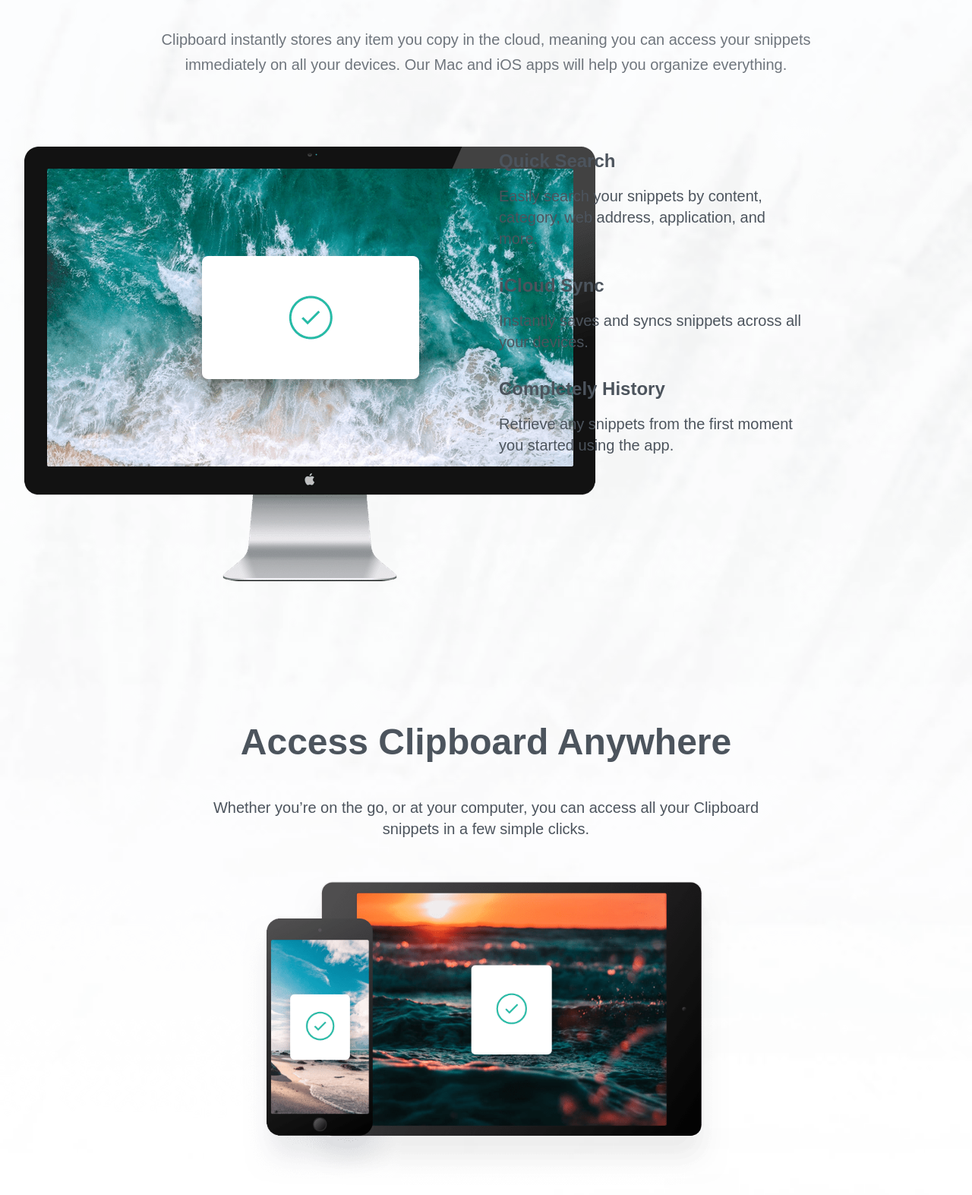
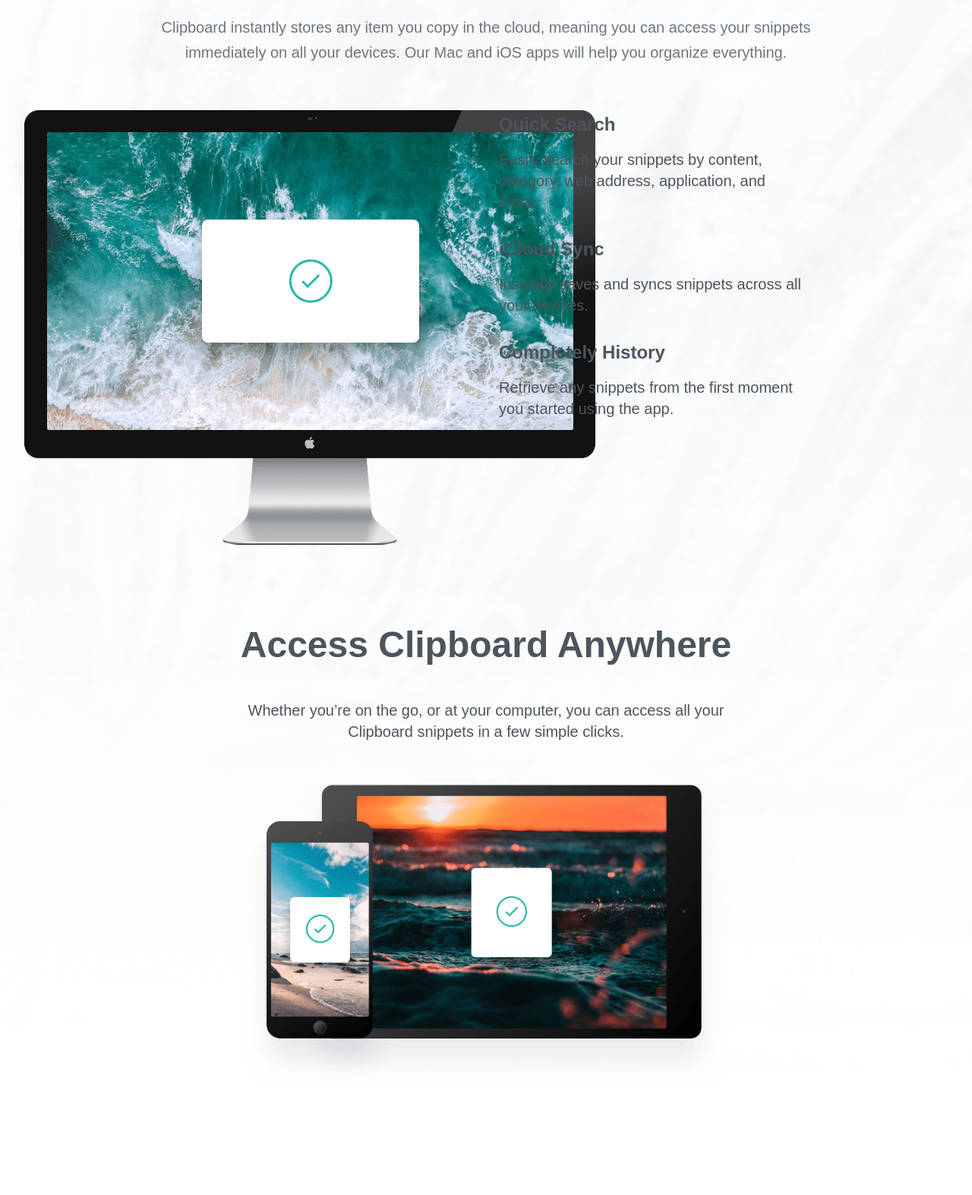
Before and after one commit to amm834/clipborad, a website built with Vite: page index.html in a window 1280 px wide. Shown: the part 755-2328 px from the top of the page at 76% size. After the commit the page ends 2219 px from the top, so only its background shows below. Built offline with nearby package versions, Linux system fonts and the light colour scheme; a web font is replaced by a local one.

Commit message:
fix: fix broke of small screens

```diff
--- a/index.html
+++ b/index.html
@@ -9,10 +9,10 @@
     <link href="https://fonts.googleapis.com/css2?family=Bai+Jamjuree:wght@400;600&display=swap" rel="stylesheet">
     <title>Clipboard | The clipboard service website</title>
 </head>
-<body>
+<body class="bg-[url(images/bg-header-mobile.png)] bg-no-repeat bg-cover md:bg-[url(images/bg-header-desktop.png)]">
 <!-- hero -->
-<section id="hero" class="px-12 py-16">
-    <div class="max-w-6xl flex flex-col items-center justify-center mx-auto gap-y-12 py-6">
+<section id="hero">
+    <div class="px-12 py-16 max-w-6xl flex flex-col items-center justify-center mx-auto gap-y-12">
         <img src="images/logo.svg" alt="Clipboard logo">
         <h1 class="text-4xl md:text-5xl text-center text-darkGrayBlue font-semibold mt-4">A history of everything you
             copy</h1>
@@ -36,11 +36,11 @@
     </div>
 </section>
 
-<section id="snippets ">
-    <div class="py-12 flex flex-col justify-center items-center gap-2 mt-4">
+<section id="snippets">
+    <div class="py-12 md:my-12 px-6 flex flex-col justify-center items-center gap-2 mt-4">
         <h1 class="text-4xl md:text-5xl text-center text-darkGrayBlue font-semibold">Keep track of your
             snippets</h1>
-        <p class="leading-relaxed text-center max-w-lg md:max-w-4xl text-darkGrayBlue opacity-80 text-2xl mt-8 text-xl">
+        <p class="leading-relaxed text-center max-w-sm sm:max-w-lg md:max-w-4xl text-darkGrayBlue opacity-80 text-2xl mt-8 text-xl">
             Clipboard instantly stores any item you copy in the cloud, meaning you can access your snippets immediately
             on all your devices. Our Mac and iOS apps will help you organize everything. </p>
     </div>
@@ -48,7 +48,7 @@
 
 <!-- features -->
 <section id="features">
-    <div class="my-12 py-20 px-6 flex flex-col justify-center items-center gap-y-16 md:flex-row md:gap-x-16">
+    <div class="mt-6 py-12 px-6 md:mt-8 flex flex-col justify-start items-center gap-y-16 md:flex-row md:gap-x-16">
         <!--        featured image -->
         <figure class="w-1/2 md:w-4/5 md:relative">
             <img src="images/image-computer.png" alt="Computer Image"
@@ -84,9 +84,9 @@
 
 <!-- access anywhere -->
 <div id="access">
-    <div class="py-20 mt-24 flex flex-col items-center justify-center gap-y-12">
-        <h1 class="text-4xl md:text-5xl text-center text-darkGrayBlue font-semibold mt-4">Access Clipboard Anywhere</h1>
-        <p class="text-xl text-center text-darkGrayBlue max-w-3xl">
+    <div class="py-8 md:mt-24 flex flex-col items-center justify-center gap-y-12">
+        <h1 class="text-3xl sm:text-4xl max-w-sm md:max-w-2xl md:text-5xl text-center text-darkGrayBlue font-semibold mt-4">Access Clipboard Anywhere</h1>
+        <p class="text-xl max-w-sm md:max-w-2xl text-center text-darkGrayBlue max-w-3xl">
             Whether you’re on the go, or at your computer, you can access all your Clipboard snippets in a few simple
             clicks.
         </p>
--- a/style.css
+++ b/style.css
@@ -2,11 +2,6 @@
 @tailwind components;
 @tailwind utilities;
 
-body {
-    background-image: url("images/bg-header-mobile.png");
-    background-repeat: no-repeat;
-    background-size: cover;
-}
 
 .btn {
     @apply transition duration-200 py-4 px-6  w-full text-center rounded-full text-xl hover:opacity-80;
@@ -19,9 +14,3 @@
 .btn-purple {
     @apply btn bg-lightBlue text-white;
 }
-
-@media screen and (min-width: 480px) {
-    body {
-        background-image: url("images/bg-header-desktop.png");
-    }
-}
```
